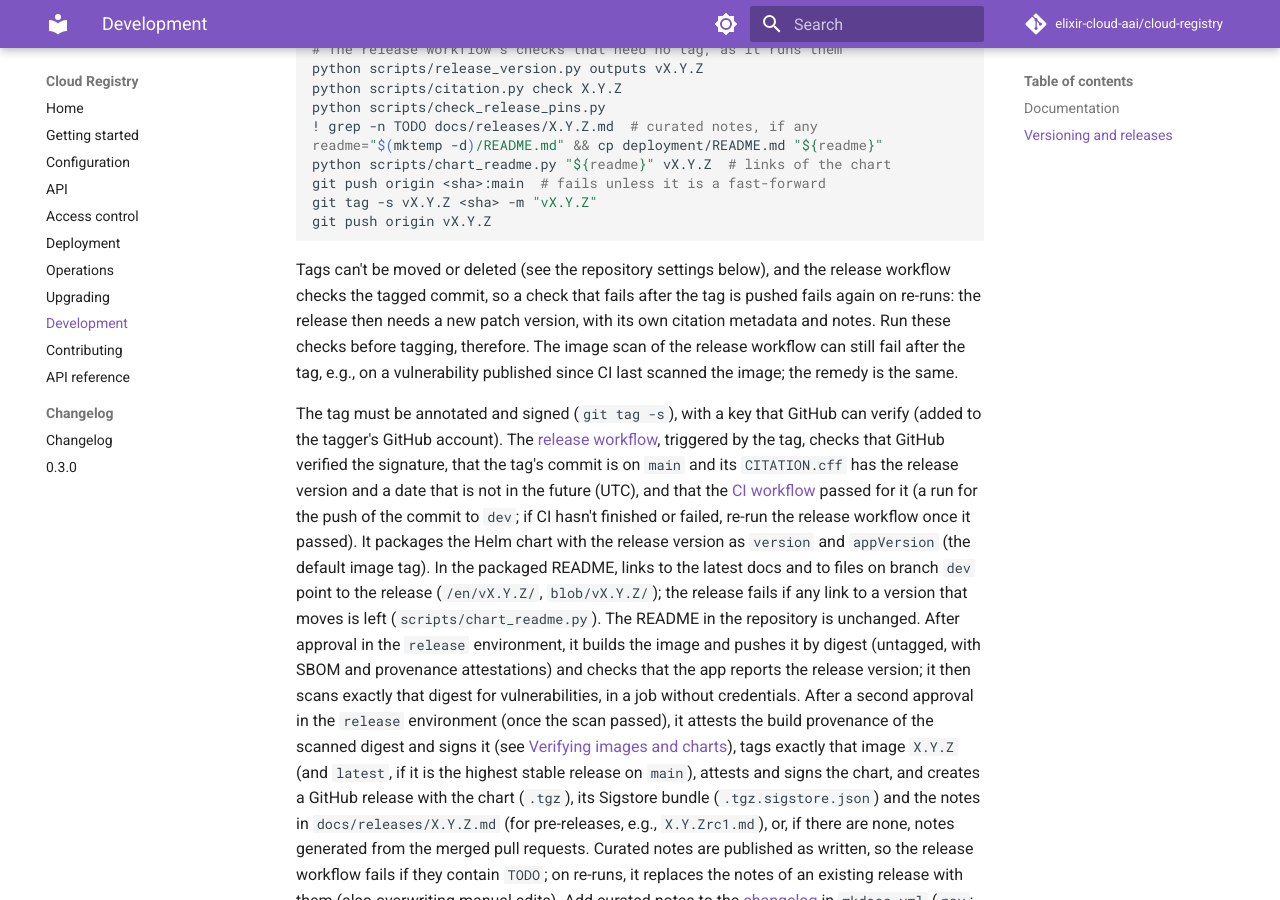
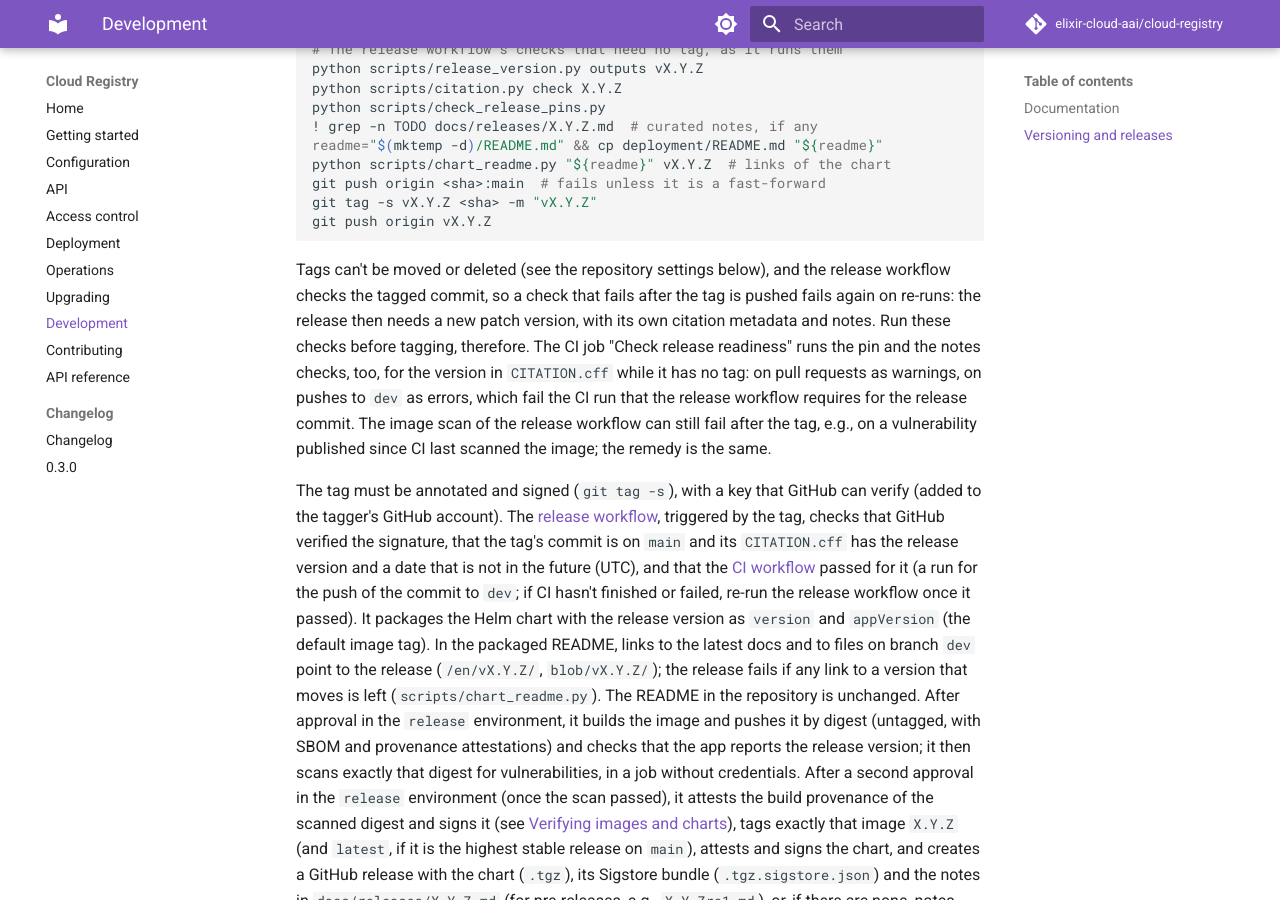
Before and after one commit to elixir-cloud-aai/cloud-registry, an MkDocs documentation site: the page built from docs/development.md, in a window 1280 px wide and 900 px high, scrolled down 2133 px. Built offline with MkDocs 1.6.1 and Material for MkDocs 9.7.7, drawn with Linux system fonts in a browser that asks for light colours; comment, search, counter and statistics services are not loaded.

Commit message:
ci: check release readiness before tagging
The pin check and the TODO check of the curated notes ran only in the
release workflow, after the immutable tag exists. Run them in CI, too,
for the version in CITATION.cff while it has no tag: as warnings on pull
requests, and as errors on pushes to dev, which fail the CI run that the
release workflow requires for the release commit. The job is not a
required check and not needed for publishing dev images.

Refs #189

Co-Authored-By: Claude Opus 5.5 <noreply@anthropic.com>

```diff
--- a/docs/development.md
+++ b/docs/development.md
@@ -132,9 +132,13 @@ Tags can't be moved or deleted (see the repository settings below), and the
 release workflow checks the tagged commit, so a check that fails after the
 tag is pushed fails again on re-runs: the release then needs a new patch
 version, with its own citation metadata and notes. Run these checks before
-tagging, therefore. The image scan of the release workflow can still fail
-after the tag, e.g., on a vulnerability published since CI last scanned the
-image; the remedy is the same.
+tagging, therefore. The CI job "Check release readiness" runs the pin and
+the notes checks, too, for the version in `CITATION.cff` while it has no
+tag: on pull requests as warnings, on pushes to `dev` as errors, which fail
+the CI run that the release workflow requires for the release commit. The
+image scan of the release workflow can still fail after the tag, e.g., on a
+vulnerability published since CI last scanned the image; the remedy is the
+same.
 
 The tag must be annotated and signed (`git tag -s`), with a key that GitHub can
 verify (added to the tagger's GitHub account). The [release
```
Also changed, not shown: 1 other file.
